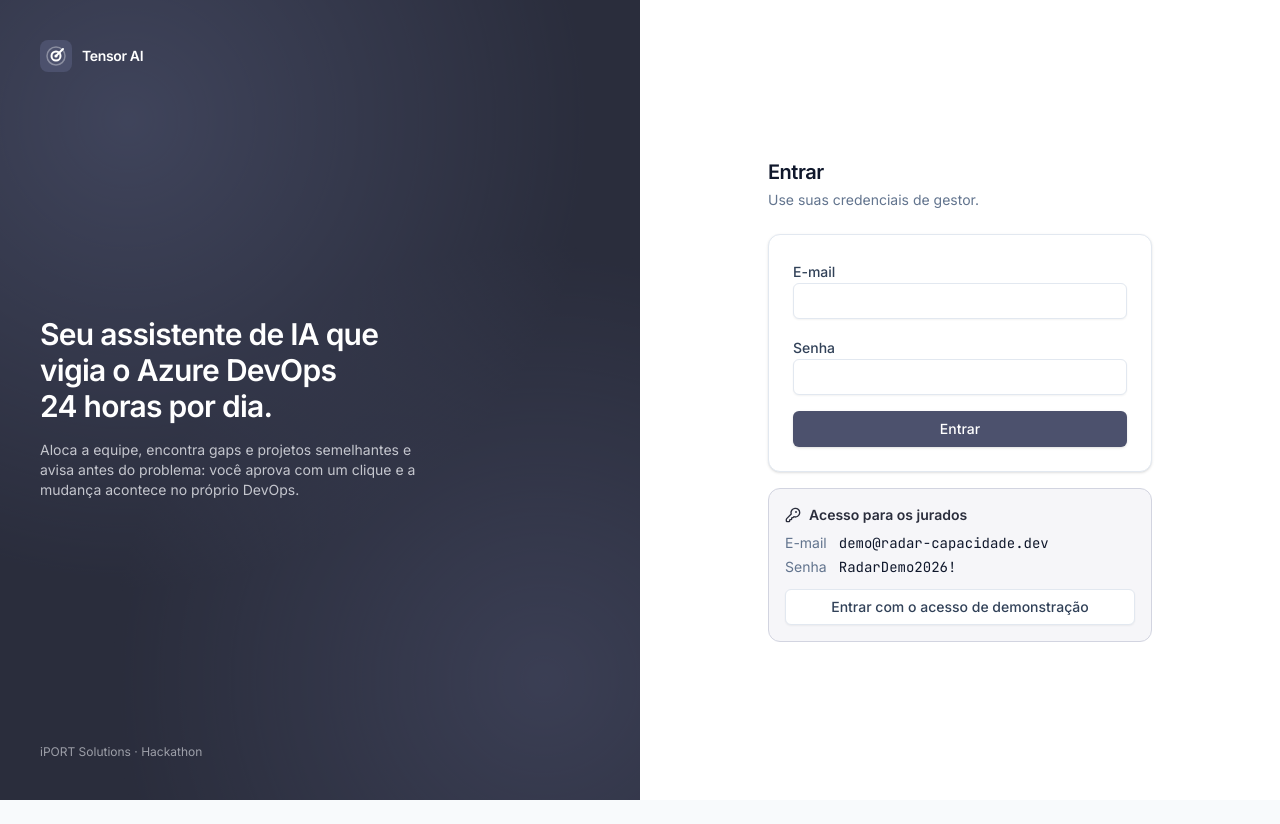
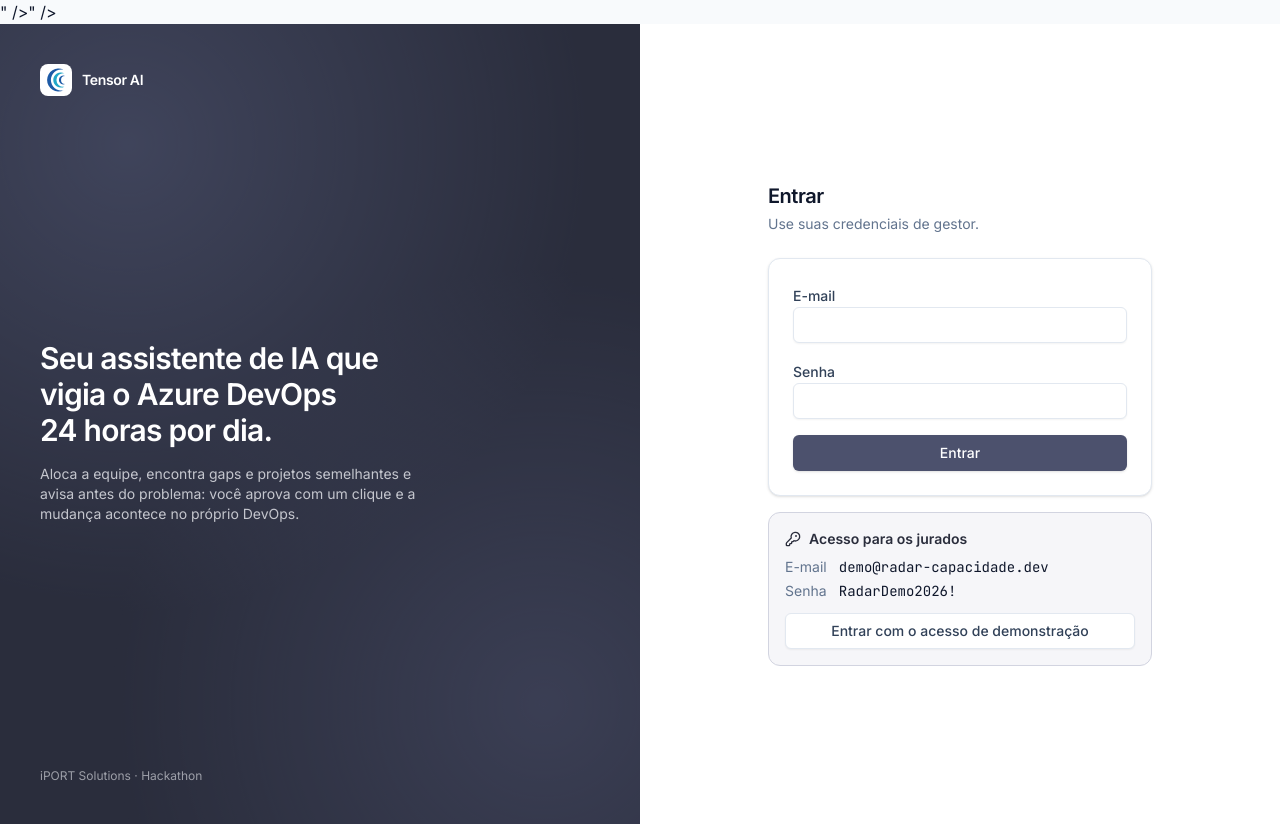
Before and after one commit to KaueMarini/tensor-ai, a React (Vite) app in the folder apps/web/: page /login in a window 1280 px wide. Before the commit the page ends 800 px from the top, so only its background shows below. Built offline with nearby package versions, Linux system fonts and the light colour scheme; no server answers.

Commit message:
Versão 101

```diff
--- a/apps/web/src/components/logo.tsx
+++ b/apps/web/src/components/logo.tsx
@@ -1,11 +1,10 @@
 export function Logo({ className = "size-7" }: { className?: string }) {
   return (
-    <svg viewBox="0 0 32 32" className={className} aria-hidden>
-      <rect width="32" height="32" rx="8" className="fill-brand-700" />
-      <circle cx="16" cy="16" r="9" fill="none" stroke="white" strokeOpacity=".35" strokeWidth="1.5" />
-      <circle cx="16" cy="16" r="4.5" fill="none" stroke="white" strokeWidth="2" />
-      <path d="M16 16 L23 9" stroke="white" strokeWidth="2" strokeLinecap="round" />
-      <circle cx="16" cy="16" r="1.6" fill="white" />
+    <svg viewBox="0 0 32 32" className={className} role="img" aria-label="iPORT Solutions">
+      <rect width="32" height="32" rx="8" fill="white" />
+      <path d="M23.57 5.79A11.4 11.4 0 1 0 23.57 26.21A10.45 10.45 0 1 1 23.57 5.79Z" fill="#1d5aa6" />
+      <path d="M24.37 9.25A7.6 7.6 0 1 0 24.37 22.75A6.84 6.84 0 1 1 24.37 9.25Z" fill="#22a7c8" />
+      <path d="M25.04 12.01A4.37 4.37 0 1 0 25.04 19.99A3.99 3.99 0 0 1 25.04 12.01Z" fill="#1d5aa6" />
     </svg>
   );
 }
```
Also changed, not shown: apps/web/index.html (+1 -1 lines).
